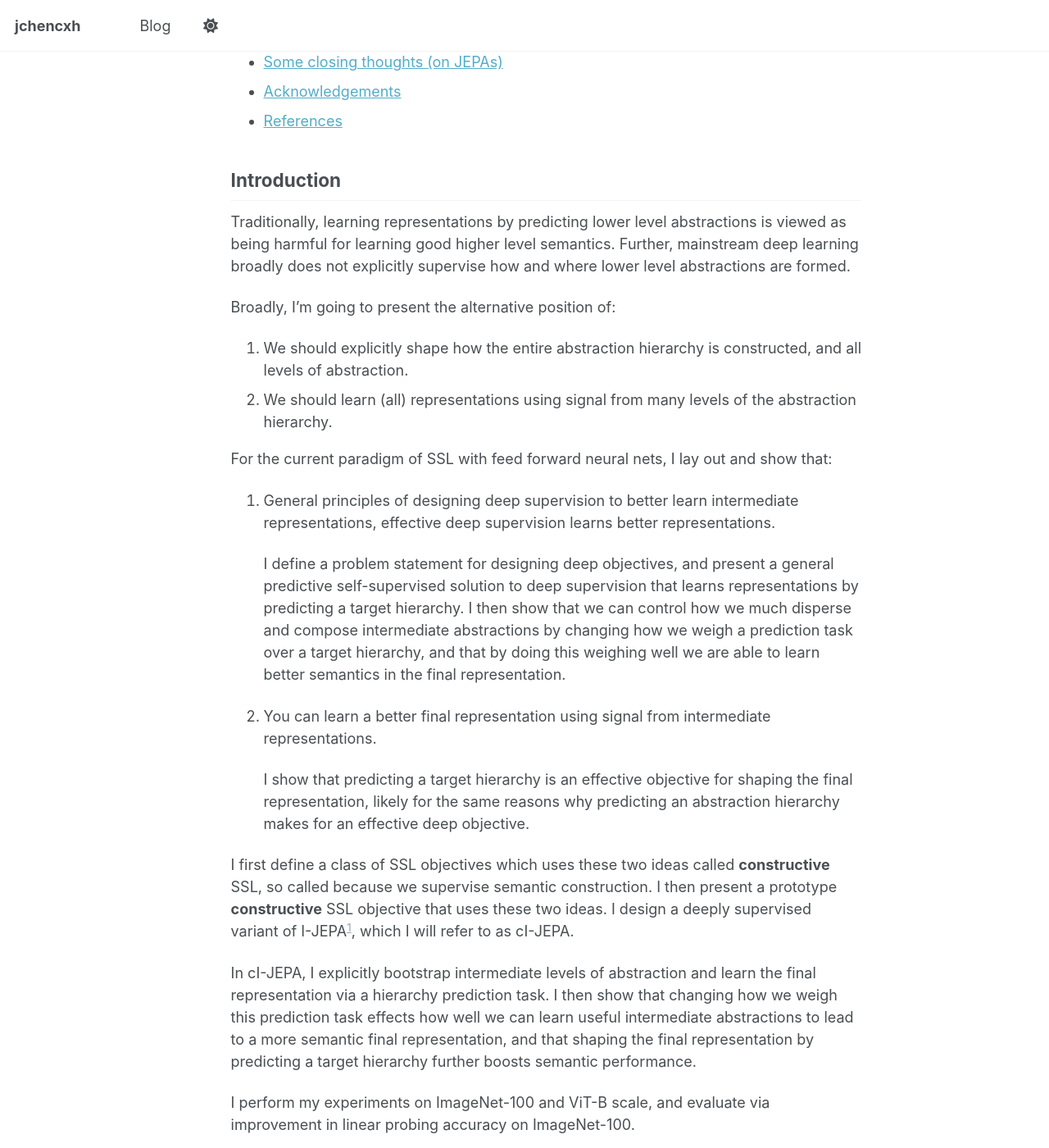
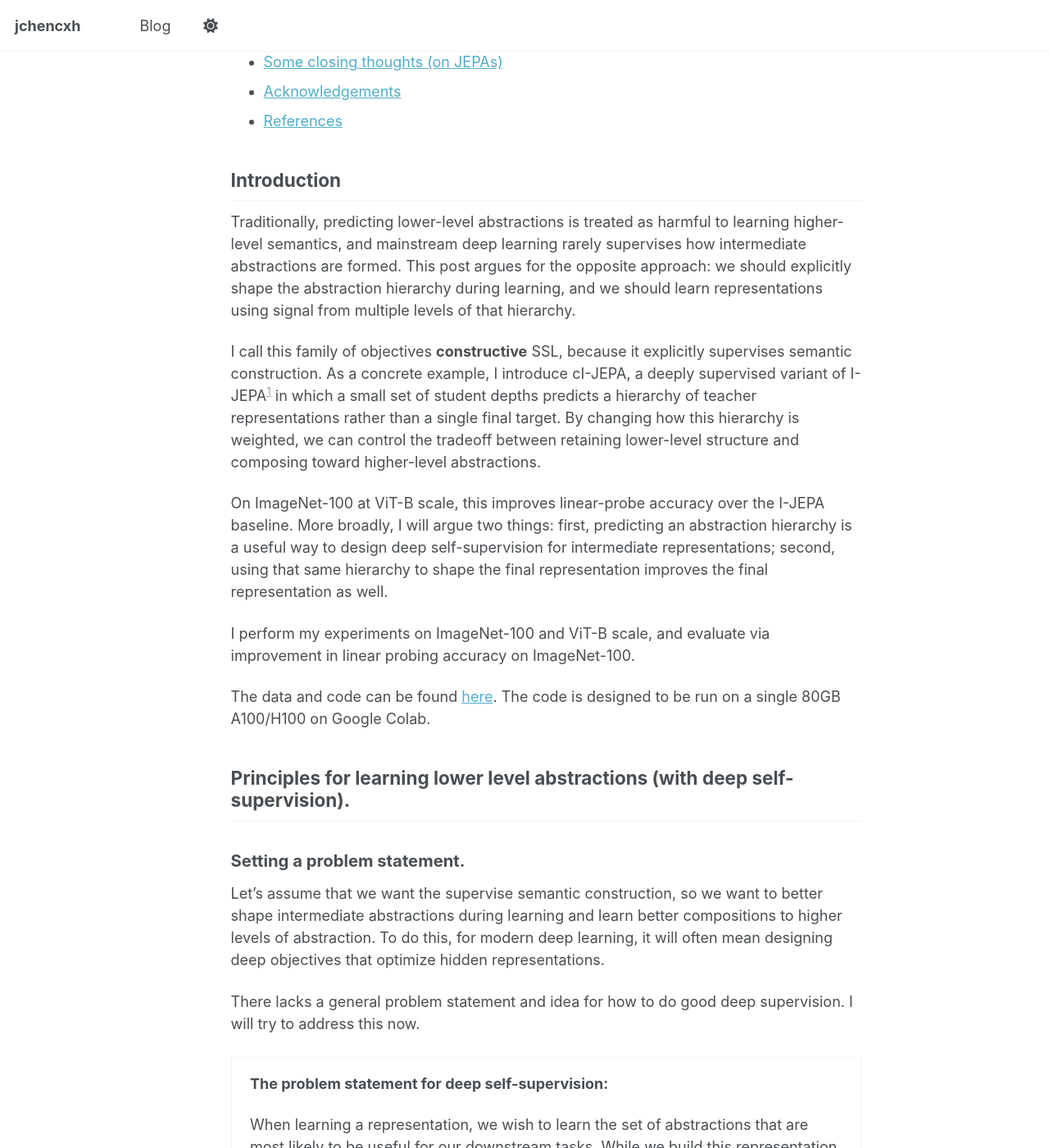
Before and after one commit to jchencxh/jchencxh.github.io, a Jekyll site: the page built from _posts/2026-03-17-constructive-self-supervised-learning-part-1.md, in a window 1280 px wide and 1400 px high, scrolled down 995 px. Shown: the whole window at 82% size. Built offline with Jekyll 4.4.1, drawn with Linux system fonts in a browser that asks for light colours; a script that is not in the unit is left out.

Commit message:
compacted intro

```diff
--- a/_posts/2026-03-17-constructive-self-supervised-learning-part-1.md
+++ b/_posts/2026-03-17-constructive-self-supervised-learning-part-1.md
@@ -13,7 +13,7 @@ categories:
 
 ## Introduction
 
-Traditionally, learning representations by predicting lower level abstractions is viewed as being harmful for learning good higher level semantics. Further, mainstream deep learning broadly does not explicitly supervise how and where lower level abstractions are formed.
+<!-- Traditionally, learning representations by predicting lower level abstractions is viewed as being harmful for learning good higher level semantics. Further, mainstream deep learning broadly does not explicitly supervise how and where lower level abstractions are formed.
 
 Broadly, I'm going to present the alternative position of:
 1. We should explicitly shape how the entire abstraction hierarchy is constructed, and all levels of abstraction.
@@ -30,7 +30,13 @@ For the current paradigm of SSL with feed forward neural nets, I lay out and sho
 
 I first define a class of SSL objectives which uses these two ideas called **constructive** SSL, so called because we supervise semantic construction. I then present a prototype **constructive** SSL objective that uses these two ideas. I design a deeply supervised variant of I-JEPA[^1], which I will refer to as cI-JEPA.
 
-In cI-JEPA, I explicitly bootstrap intermediate levels of abstraction and learn the final representation via a hierarchy prediction task. I then show that changing how we weigh this prediction task effects how well we can learn useful intermediate abstractions to lead to a more semantic final representation, and that shaping the final representation by predicting a target hierarchy further boosts semantic performance.
+In cI-JEPA, I explicitly bootstrap intermediate levels of abstraction and learn the final representation via a hierarchy prediction task. I then show that changing how we weigh this prediction task effects how well we can learn useful intermediate abstractions to lead to a more semantic final representation, and that shaping the final representation by predicting a target hierarchy further boosts semantic performance. -->
+
+Traditionally, predicting lower-level abstractions is treated as harmful to learning higher-level semantics, and mainstream deep learning rarely supervises how intermediate abstractions are formed. This post argues for the opposite approach: we should explicitly shape the abstraction hierarchy during learning, and we should learn representations using signal from multiple levels of that hierarchy.
+
+I call this family of objectives **constructive** SSL, because it explicitly supervises semantic construction. As a concrete example, I introduce cI-JEPA, a deeply supervised variant of I-JEPA[^1] in which a small set of student depths predicts a hierarchy of teacher representations rather than a single final target. By changing how this hierarchy is weighted, we can control the tradeoff between retaining lower-level structure and composing toward higher-level abstractions.
+
+On ImageNet-100 at ViT-B scale, this improves linear-probe accuracy over the I-JEPA baseline. More broadly, I will argue two things: first, predicting an abstraction hierarchy is a useful way to design deep self-supervision for intermediate representations; second, using that same hierarchy to shape the final representation improves the final representation as well.
 
 I perform my experiments on ImageNet-100 and ViT-B scale, and evaluate via improvement in linear probing accuracy on ImageNet-100.
 
```
